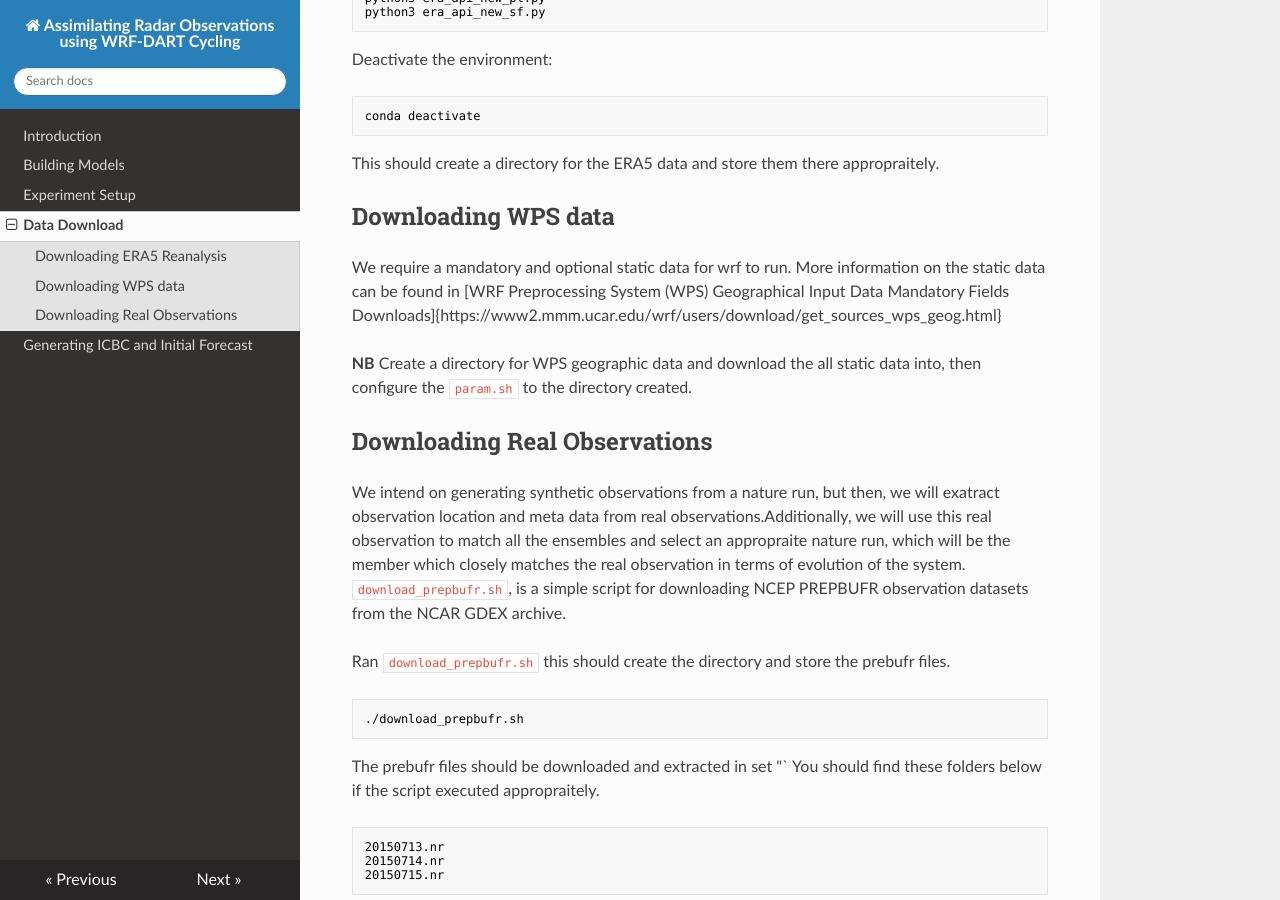
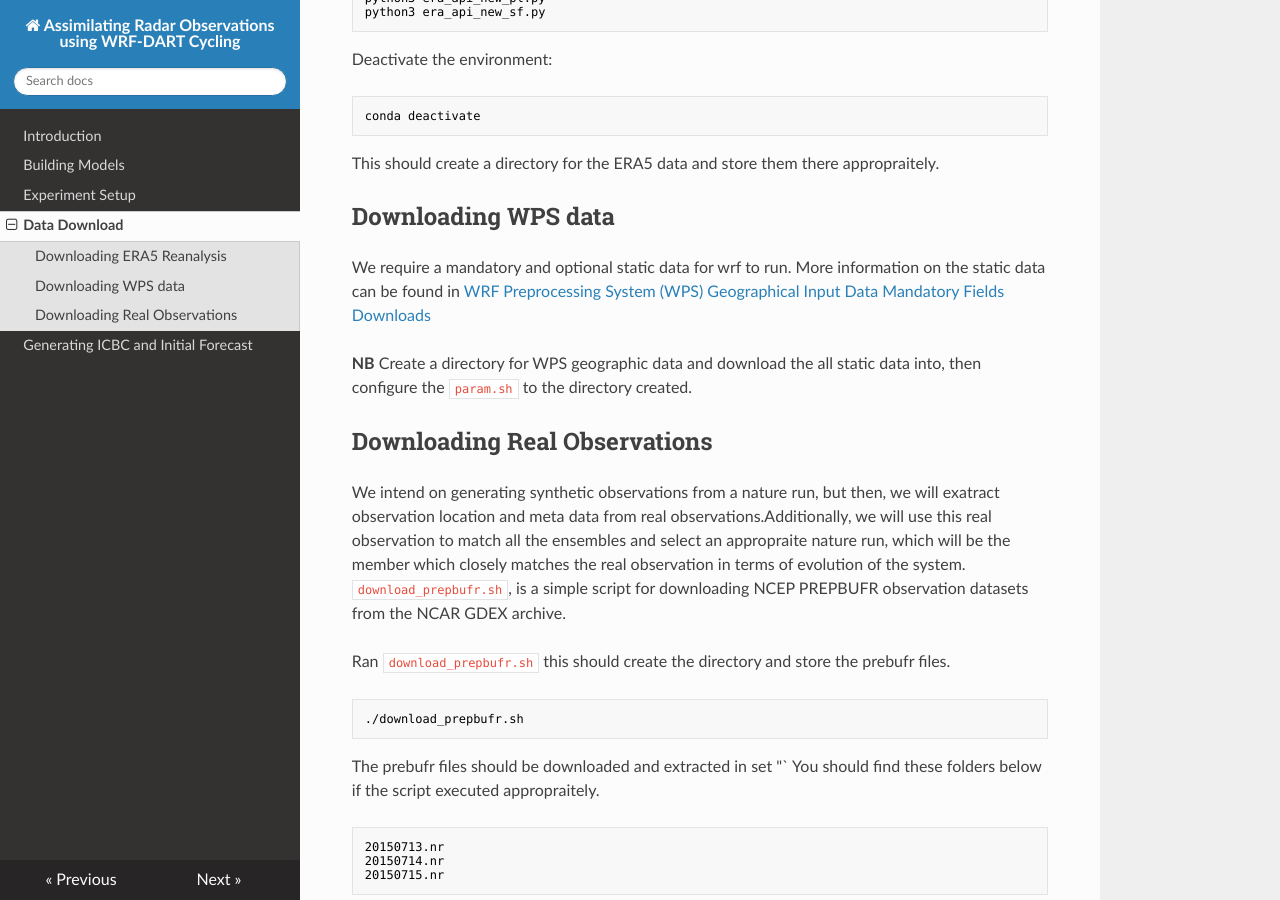
Before and after one commit to stephen-asare/WRF-DART-CYCLING, an MkDocs documentation site: the page built from docs/data_download.md, in a window 1280 px wide and 900 px high, scrolled down 617 px. Built offline with MkDocs 1.6.1, drawn with Linux system fonts in a browser that asks for light colours; nearby versions of some CDN libraries.

Commit message:
Update data_download.md

```diff
--- a/docs/data_download.md
+++ b/docs/data_download.md
@@ -21,7 +21,7 @@ conda deactivate
 This should create a directory for the ERA5 data and store them there appropraitely.
 
 ## Downloading WPS data
-We require a mandatory and optional static data for wrf to run. More information on the static data can be found in [WRF Preprocessing System (WPS) Geographical Input Data Mandatory Fields Downloads]{https://www2.mmm.ucar.edu/wrf/users/download/get_sources_wps_geog.html}
+We require a mandatory and optional static data for wrf to run. More information on the static data can be found in [WRF Preprocessing System (WPS) Geographical Input Data Mandatory Fields Downloads](https://www2.mmm.ucar.edu/wrf/users/download/get_sources_wps_geog.html)
 
 **NB** Create a directory for WPS geographic data and download the all static data into, then configure the `param.sh` to the directory created.
 
```
